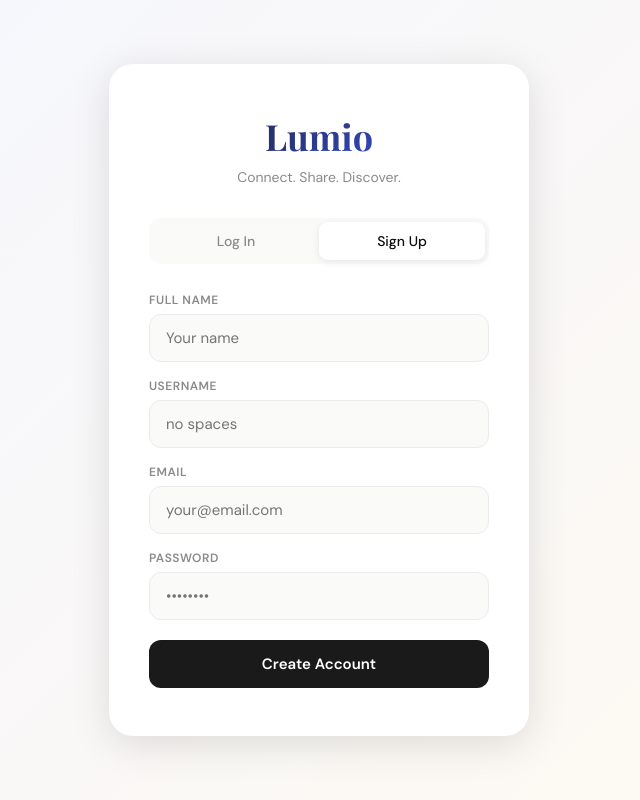
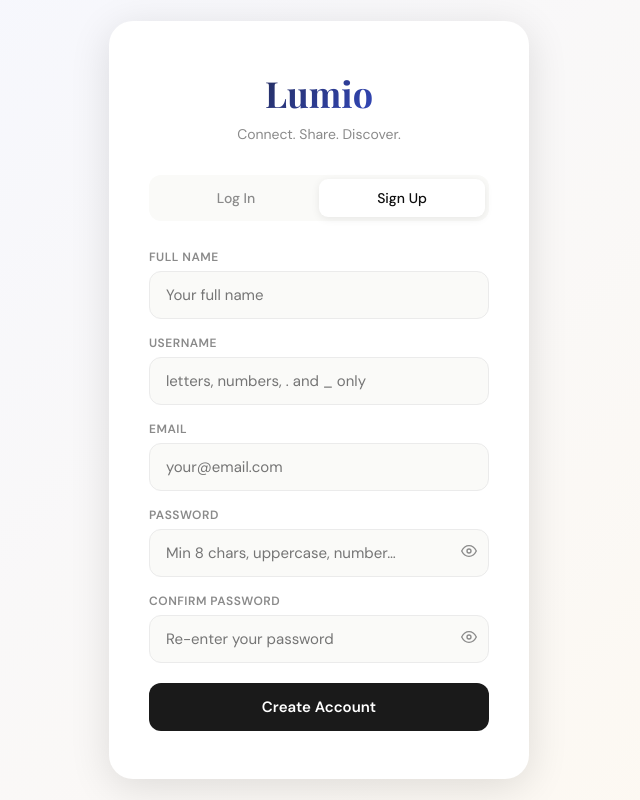
Before and after one commit to healary29/lumio, a React (Vite) app in the folder lumio-v2/: page / in a window 1280 px wide. Both pictures are taken after a click on the button "Sign Up". Shown: the whole page, without its empty margins (321-961 px from the left). Built offline with nearby package versions, Linux system fonts and the light colour scheme.

Commit message:
Add files via upload

```diff
--- a/lumio-v2/src/App.jsx
+++ b/lumio-v2/src/App.jsx
@@ -204,11 +204,10 @@ input,textarea { font-family:inherit; outline:none; border:none; }
 .ig-convo-item { display:flex; align-items:center; gap:12px; padding:12px 16px; cursor:pointer; transition:background .15s; position:relative; }
 .ig-convo-item:hover { background:var(--bg); }
 .ig-convo-item.active { background:var(--accent2-light); }
-.ig-convo-dot { width:8px; height:8px; background:var(--accent2); border-radius:50%; position:absolute; right:16px; top:50%; transform:translateY(-50%); }
 .ig-chat { flex:1; display:flex; flex-direction:column; min-width:0; }
 .ig-chat-header { padding:14px 20px; border-bottom:1.5px solid var(--border2); display:flex; align-items:center; gap:12px; }
-.ig-chat-header-info { flex:1; }
-.ig-chat-header-name { font-size:15px; font-weight:700; }
+.ig-chat-header-info { flex:1; min-width:0; }
+.ig-chat-header-name { font-size:15px; font-weight:700; white-space:nowrap; overflow:hidden; text-overflow:ellipsis; }
 .ig-chat-header-handle { font-size:12px; color:var(--muted); }
 .ig-chat-messages { flex:1; overflow-y:auto; padding:16px 20px; display:flex; flex-direction:column; gap:4px; }
 .ig-msg-group { display:flex; flex-direction:column; margin-bottom:8px; }
@@ -219,15 +218,25 @@ input,textarea { font-family:inherit; outline:none; border:none; }
 .ig-bubble { padding:10px 14px; border-radius:20px; font-size:14px; line-height:1.5; word-break:break-word; }
 .mine .ig-bubble { background:var(--accent2); color:#fff; border-bottom-right-radius:4px; }
 .other .ig-bubble { background:var(--bg); color:var(--text); border-bottom-left-radius:4px; }
-.ig-bubble:not(:last-child) { border-radius:20px; }
 .ig-msg-time { font-size:10px; color:var(--muted); margin-top:2px; padding:0 4px; }
 .ig-chat-input { padding:12px 16px; border-top:1.5px solid var(--border2); display:flex; align-items:center; gap:10px; }
-.ig-chat-input input { flex:1; background:var(--bg); border-radius:999px; padding:11px 18px; font-size:14px; border:1.5px solid var(--border); transition:border .2s; }
+.ig-chat-input input { flex:1; background:var(--bg); border-radius:999px; padding:11px 18px; font-size:14px; border:1.5px solid var(--border); transition:border .2s; min-width:0; }
 .ig-chat-input input:focus { border-color:var(--accent2); outline:none; }
 .ig-send-btn { background:var(--accent2); color:#fff; border-radius:50%; width:40px; height:40px; display:flex; align-items:center; justify-content:center; flex-shrink:0; border:none; cursor:pointer; transition:opacity .18s; }
 .ig-send-btn:hover { opacity:.85; }
 .ig-no-chat { flex:1; display:flex; flex-direction:column; align-items:center; justify-content:center; color:var(--muted); gap:12px; }
-`;
+.ig-back-btn { display:none; background:none; border:none; cursor:pointer; color:var(--accent2); font-size:13px; font-weight:700; padding:6px 10px; border-radius:8px; margin-right:4px; }
+
+/* Mobile: single panel messages */
+@media (max-width: 680px) {
+  .ig-messages { height:calc(100vh - 136px); }
+  .ig-convo-list { width:100%; border-right:none; }
+  .ig-convo-list.hidden { display:none; }
+  .ig-chat { width:100%; }
+  .ig-chat.hidden { display:none; }
+  .ig-back-btn { display:flex; align-items:center; gap:4px; }
+  .ig-no-chat { display:none; }
+}`
 
 const icons = {
   Home: () => <svg width="20" height="20" fill="none" stroke="currentColor" strokeWidth="2" strokeLinecap="round" strokeLinejoin="round" viewBox="0 0 24 24"><path d="m3 9 9-7 9 7v11a2 2 0 0 1-2 2H5a2 2 0 0 1-2-2z"/><polyline points="9 22 9 12 15 12 15 22"/></svg>,
@@ -372,11 +381,67 @@ export default function App() {
 
 function AuthScreen(){
   const[tab,setTab]=useState("login");
-  const[form,setForm]=useState({name:"",username:"",email:"",password:""});
+  const[form,setForm]=useState({name:"",username:"",email:"",password:"",confirm:""});
   const[err,setErr]=useState("");const[ok,setOk]=useState("");const[busy,setBusy]=useState(false);
+  const[showPw,setShowPw]=useState(false);const[showConfirm,setShowConfirm]=useState(false);
   const set=k=>e=>setForm(f=>({...f,[k]:e.target.value}));
-  const login=async()=>{setErr("");setBusy(true);const{error}=await supabase.auth.signInWithPassword({email:form.email,password:form.password});if(error)setErr(error.message);setBusy(false);};
-  const signup=async()=>{setErr("");setOk("");if(!form.name||!form.username||!form.email||!form.password)return setErr("Please fill all fields.");if(form.username.includes(" "))return setErr("Username cannot contain spaces.");setBusy(true);const{error}=await supabase.auth.signUp({email:form.email,password:form.password,options:{data:{name:form.name,username:form.username.toLowerCase()}}});if(error)setErr(error.message);else setOk("Account created! Check your email, then log in.");setBusy(false);};
+
+  // Password strength checker
+  const pwChecks={
+    length: form.password.length>=8,
+    upper: /[A-Z]/.test(form.password),
+    lower: /[a-z]/.test(form.password),
+    number: /[0-9]/.test(form.password),
+    special: /[!@#$%^&*(),.?":{}|<>]/.test(form.password),
+  };
+  const pwStrength=Object.values(pwChecks).filter(Boolean).length;
+  const pwColor=pwStrength<=2?"#ff4b6e":pwStrength<=3?"#ff9a00":pwStrength<=4?"#3d5afe":"#00c48c";
+  const pwLabel=pwStrength<=2?"Weak":pwStrength<=3?"Fair":pwStrength<=4?"Good":"Strong";
+
+  const validate=()=>{
+    if(!form.name.trim()) return "Please enter your full name.";
+    if(form.name.trim().length<2) return "Name must be at least 2 characters.";
+    if(!form.username.trim()) return "Please choose a username.";
+    if(form.username.includes(" ")) return "Username cannot contain spaces.";
+    if(form.username.length<3) return "Username must be at least 3 characters.";
+    if(!/^[a-zA-Z0-9._]+$/.test(form.username)) return "Username can only contain letters, numbers, dots and underscores.";
+    if(!form.email.trim()) return "Please enter your email.";
+    if(!/^[^\s@]+@[^\s@]+\.[^\s@]+$/.test(form.email)) return "Please enter a valid email address.";
+    if(!form.password) return "Please enter a password.";
+    if(form.password.length<8) return "Password must be at least 8 characters.";
+    if(!pwChecks.upper) return "Password must contain at least one uppercase letter.";
+    if(!pwChecks.lower) return "Password must contain at least one lowercase letter.";
+    if(!pwChecks.number) return "Password must contain at least one number.";
+    if(form.password!==form.confirm) return "Passwords do not match.";
+    return null;
+  };
+
+  const login=async()=>{
+    setErr("");
+    if(!form.email.trim()) return setErr("Please enter your email.");
+    if(!form.password) return setErr("Please enter your password.");
+    setBusy(true);
+    const{error}=await supabase.auth.signInWithPassword({email:form.email,password:form.password});
+    if(error)setErr(error.message==="Invalid login credentials"?"Incorrect email or password. Please try again.":error.message);
+    setBusy(false);
+  };
+
+  const signup=async()=>{
+    setErr("");setOk("");
+    const validationErr=validate();
+    if(validationErr) return setErr(validationErr);
+    setBusy(true);
+    const{error}=await supabase.auth.signUp({
+      email:form.email,password:form.password,
+      options:{data:{name:form.name.trim(),username:form.username.toLowerCase().trim()}}
+    });
+    if(error)setErr(error.message);
+    else setOk("✅ Account created! Check your email to confirm, then log in.");
+    setBusy(false);
+  };
+
+  const EyeIcon=({show})=><svg width="16" height="16" fill="none" stroke="currentColor" strokeWidth="2" strokeLinecap="round" strokeLinejoin="round" viewBox="0 0 24 24">{show?<><path d="M17.94 17.94A10.07 10.07 0 0 1 12 20c-7 0-11-8-11-8a18.45 18.45 0 0 1 5.06-5.94M9.9 4.24A9.12 9.12 0 0 1 12 4c7 0 11 8 11 8a18.5 18.5 0 0 1-2.16 3.19m-6.72-1.07a3 3 0 1 1-4.24-4.24"/><line x1="1" y1="1" x2="23" y2="23"/></>:<><path d="M1 12s4-8 11-8 11 8 11 8-4 8-11 8-11-8-11-8z"/><circle cx="12" cy="12" r="3"/></>}</svg>;
+
   return(
     <div className="auth-wrap"><div className="auth-card">
       <div className="auth-logo">Lumio</div>
@@ -385,11 +450,66 @@ function AuthScreen(){
         <button className={`auth-tab ${tab==="login"?"active":""}`} onClick={()=>{setTab("login");setErr("");setOk("");}}>Log In</button>
         <button className={`auth-tab ${tab==="signup"?"active":""}`} onClick={()=>{setTab("signup");setErr("");setOk("");}}>Sign Up</button>
       </div>
-      {tab==="signup"&&<><div className="field"><label>Full Name</label><input placeholder="Your name" value={form.name} onChange={set("name")}/></div><div className="field"><label>Username</label><input placeholder="no spaces" value={form.username} onChange={set("username")}/></div></>}
-      <div className="field"><label>Email</label><input type="email" placeholder="your@email.com" value={form.email} onChange={set("email")}/></div>
-      <div className="field"><label>Password</label><input type="password" placeholder="••••••••" value={form.password} onChange={set("password")} onKeyDown={e=>e.key==="Enter"&&(tab==="login"?login():signup())}/></div>
-      <button className="btn-primary" disabled={busy} onClick={tab==="login"?login:signup}>{busy?<span className="spinner"/>:tab==="login"?"Log In":"Create Account"}</button>
-      {err&&<div className="auth-err">{err}</div>}{ok&&<div className="auth-ok">{ok}</div>}
+
+      {tab==="signup"&&<>
+        <div className="field">
+          <label>Full Name</label>
+          <input placeholder="Your full name" value={form.name} onChange={set("name")}/>
+        </div>
+        <div className="field">
+          <label>Username</label>
+          <input placeholder="letters, numbers, . and _ only" value={form.username} onChange={set("username")}/>
+          {form.username&&!/^[a-zA-Z0-9._]+$/.test(form.username)&&<div style={{color:"var(--accent3)",fontSize:11,marginTop:4}}>Only letters, numbers, dots and underscores allowed</div>}
+        </div>
+      </>}
+
+      <div className="field">
+        <label>Email</label>
+        <input type="email" placeholder="your@email.com" value={form.email} onChange={set("email")}/>
+      </div>
+
+      <div className="field">
+        <label>Password</label>
+        <div style={{position:"relative"}}>
+          <input type={showPw?"text":"password"} placeholder={tab==="signup"?"Min 8 chars, uppercase, number…":"••••••••"} value={form.password} onChange={set("password")} style={{width:"100%",background:"var(--bg)",border:"1.5px solid var(--border)",borderRadius:12,padding:"13px 42px 13px 16px",fontSize:15,outline:"none",fontFamily:"inherit"}} onKeyDown={e=>tab==="login"&&e.key==="Enter"&&login()}/>
+          <button type="button" onClick={()=>setShowPw(s=>!s)} style={{position:"absolute",right:12,top:"50%",transform:"translateY(-50%)",background:"none",border:"none",cursor:"pointer",color:"var(--muted)"}}><EyeIcon show={showPw}/></button>
+        </div>
+        {/* Password strength bar — signup only */}
+        {tab==="signup"&&form.password&&(
+          <div style={{marginTop:8}}>
+            <div style={{display:"flex",gap:3,marginBottom:4}}>
+              {[1,2,3,4,5].map(i=><div key={i} style={{flex:1,height:3,borderRadius:2,background:i<=pwStrength?pwColor:"var(--border)",transition:"background .2s"}}/>)}
+            </div>
+            <div style={{display:"flex",justifyContent:"space-between",alignItems:"center"}}>
+              <span style={{fontSize:11,color:pwColor,fontWeight:600}}>{pwLabel}</span>
+              <div style={{display:"flex",gap:8}}>
+                {[["8+ chars",pwChecks.length],["A-Z",pwChecks.upper],["a-z",pwChecks.lower],["0-9",pwChecks.number],["!@#",pwChecks.special]].map(([l,ok])=>(
+                  <span key={l} style={{fontSize:10,color:ok?"var(--green)":"var(--muted)",fontWeight:600}}>{ok?"✓":""}{l}</span>
+                ))}
+              </div>
+            </div>
+          </div>
+        )}
+      </div>
+
+      {/* Confirm password — signup only */}
+      {tab==="signup"&&(
+        <div className="field">
+          <label>Confirm Password</label>
+          <div style={{position:"relative"}}>
+            <input type={showConfirm?"text":"password"} placeholder="Re-enter your password" value={form.confirm} onChange={set("confirm")} style={{width:"100%",background:"var(--bg)",border:`1.5px solid ${form.confirm&&form.confirm!==form.password?"var(--accent3)":form.confirm&&form.confirm===form.password?"var(--green)":"var(--border)"}`,borderRadius:12,padding:"13px 42px 13px 16px",fontSize:15,outline:"none",fontFamily:"inherit"}} onKeyDown={e=>e.key==="Enter"&&signup()}/>
+            <button type="button" onClick={()=>setShowConfirm(s=>!s)} style={{position:"absolute",right:12,top:"50%",transform:"translateY(-50%)",background:"none",border:"none",cursor:"pointer",color:"var(--muted)"}}><EyeIcon show={showConfirm}/></button>
+          </div>
+          {form.confirm&&form.confirm!==form.password&&<div style={{color:"var(--accent3)",fontSize:11,marginTop:4}}>Passwords do not match</div>}
+          {form.confirm&&form.confirm===form.password&&<div style={{color:"var(--green)",fontSize:11,marginTop:4}}>✓ Passwords match</div>}
+        </div>
+      )}
+
+      <button className="btn-primary" disabled={busy} onClick={tab==="login"?login:signup}>
+        {busy?<span className="spinner"/>:tab==="login"?"Log In":"Create Account"}
+      </button>
+      {err&&<div className="auth-err">{err}</div>}
+      {ok&&<div className="auth-ok">{ok}</div>}
     </div></div>
   );
 }
@@ -906,14 +1026,12 @@ function MessagesPage({me,goProfile}){
   const [msgs,setMsgs]=useState([]);
   const [input,setInput]=useState("");
   const [search,setSearch]=useState("");
+  const [showChat,setShowChat]=useState(false); // mobile: true=show chat, false=show list
   const endRef=useRef();
 
   useEffect(()=>{supabase.from("profiles").select("*").neq("id",me.id).then(({data})=>setUsers(data||[]));},[]);
-
-  useEffect(()=>{
-    if(!active)return;
-    loadMsgs();
-  },[active]);
+  useEffect(()=>{ if(!active)return; loadMsgs(); },[active]);
+  useEffect(()=>{endRef.current?.scrollIntoView({behavior:"smooth"});},[msgs]);
 
   const loadMsgs=async()=>{
     const{data}=await supabase.from("messages").select("*")
@@ -922,8 +1040,6 @@ function MessagesPage({me,goProfile}){
     setMsgs(data||[]);
   };
 
-  useEffect(()=>{endRef.current?.scrollIntoView({behavior:"smooth"});},[msgs]);
-
   const send=async()=>{
     if(!input.trim()||!active)return;
     const content=input.trim(); setInput("");
@@ -931,15 +1047,14 @@ function MessagesPage({me,goProfile}){
     loadMsgs();
   };
 
-  // Group consecutive messages from same sender
+  const selectUser=(u)=>{ setActive(u); setShowChat(true); };
+  const goBack=()=>{ setShowChat(false); };
+
   const grouped=[];
   msgs.forEach((m,i)=>{
     const prev=msgs[i-1];
-    if(prev&&prev.sender_id===m.sender_id){
-      grouped[grouped.length-1].bubbles.push(m);
-    } else {
-      grouped.push({sender_id:m.sender_id,bubbles:[m]});
-    }
+    if(prev&&prev.sender_id===m.sender_id){ grouped[grouped.length-1].bubbles.push(m); }
+    else { grouped.push({sender_id:m.sender_id,bubbles:[m]}); }
   });
 
   const filtered=users.filter(u=>!search||u.name.toLowerCase().includes(search.toLowerCase())||u.username.toLowerCase().includes(search.toLowerCase()));
@@ -948,8 +1063,8 @@ function MessagesPage({me,goProfile}){
     <div className="page-wide" style={{padding:0}}>
       <div className="ig-messages">
 
-        {/* LEFT — convo list */}
-        <div className="ig-convo-list">
+        {/* LEFT — convo list (hidden on mobile when chat is open) */}
+        <div className={`ig-convo-list ${showChat?"hidden":""}`}>
           <div className="ig-convo-header">Messages</div>
           <div className="ig-convo-search">
             <input placeholder="Search people…" value={search} onChange={e=>setSearch(e.target.value)}/>
@@ -957,8 +1072,8 @@ function MessagesPage({me,goProfile}){
           <div className="ig-convo-items">
             {filtered.length===0&&<div style={{padding:"20px",textAlign:"center",color:"var(--muted)",fontSize:13}}>No users found</div>}
             {filtered.map(u=>(
-              <div className={`ig-convo-item ${active?.id===u.id?"active":""}`} key={u.id} onClick={()=>setActive(u)}>
-                <Avatar profile={u} size={48} viewPic />
+              <div className={`ig-convo-item ${active?.id===u.id?"active":""}`} key={u.id} onClick={()=>selectUser(u)}>
+                <Avatar profile={u} size={48} viewPic/>
                 <div style={{flex:1,minWidth:0}}>
                   <div style={{fontWeight:600,fontSize:14}}>{u.name}</div>
                   <div style={{fontSize:12,color:"var(--muted)",marginTop:1}}>@{u.username}</div>
@@ -968,22 +1083,25 @@ function MessagesPage({me,goProfile}){
           </div>
         </div>
 
-        {/* RIGHT — chat area */}
+        {/* RIGHT — chat (hidden on mobile when list is shown) */}
         {active ? (
-          <div className="ig-chat">
-            {/* Chat header */}
+          <div className={`ig-chat ${!showChat?"hidden":""}`}>
             <div className="ig-chat-header">
-              <Avatar profile={active} size={42} viewPic style={{border:"2px solid var(--border)"}}/>
+              {/* Back button — mobile only */}
+              <button className="ig-back-btn" onClick={goBack}>
+                <svg width="18" height="18" fill="none" stroke="currentColor" strokeWidth="2.5" strokeLinecap="round" strokeLinejoin="round" viewBox="0 0 24 24"><polyline points="15 18 9 12 15 6"/></svg>
+                Back
+              </button>
+              <Avatar profile={active} size={40} viewPic style={{border:"2px solid var(--border)"}}/>
               <div className="ig-chat-header-info">
                 <div className="ig-chat-header-name" onClick={()=>goProfile(active)} style={{cursor:"pointer"}}>{active.name}</div>
                 <div className="ig-chat-header-handle">@{active.username}</div>
               </div>
-              <button onClick={()=>goProfile(active)} style={{background:"none",border:"1.5px solid var(--border)",borderRadius:999,padding:"6px 14px",fontSize:13,fontWeight:600,cursor:"pointer",color:"var(--text)"}}>
-                View Profile
+              <button onClick={()=>goProfile(active)} style={{background:"none",border:"1.5px solid var(--border)",borderRadius:999,padding:"6px 12px",fontSize:12,fontWeight:600,cursor:"pointer",color:"var(--text)",whiteSpace:"nowrap",flexShrink:0}}>
+                Profile
               </button>
             </div>
 
-            {/* Messages */}
             <div className="ig-chat-messages">
               {msgs.length===0&&(
                 <div style={{flex:1,display:"flex",flexDirection:"column",alignItems:"center",justifyContent:"center",color:"var(--muted)",gap:12,paddingTop:60}}>
@@ -1001,12 +1119,7 @@ function MessagesPage({me,goProfile}){
                     <div className="ig-msg-bubbles">
                       {g.bubbles.map((m,bi)=>(
                         <div key={m.id} className={`ig-bubble ${isMine?"mine":"other"}`}
-                          style={{
-                            borderRadius: g.bubbles.length===1 ? 20 :
-                              isMine
-                                ? `20px 20px ${bi===g.bubbles.length-1?"4px":"20px"} 20px`
-                                : `20px 20px 20px ${bi===g.bubbles.length-1?"4px":"20px"}`,
-                          }}>
+                          style={{borderRadius: g.bubbles.length===1?20:isMine?`20px 20px ${bi===g.bubbles.length-1?"4px":"20px"} 20px`:`20px 20px 20px ${bi===g.bubbles.length-1?"4px":"20px"}`}}>
                           {m.content}
                         </div>
                       ))}
@@ -1018,7 +1131,6 @@ function MessagesPage({me,goProfile}){
               <div ref={endRef}/>
             </div>
 
-            {/* Input */}
             <div className="ig-chat-input">
               <Avatar profile={me} size={32}/>
               <input
```
